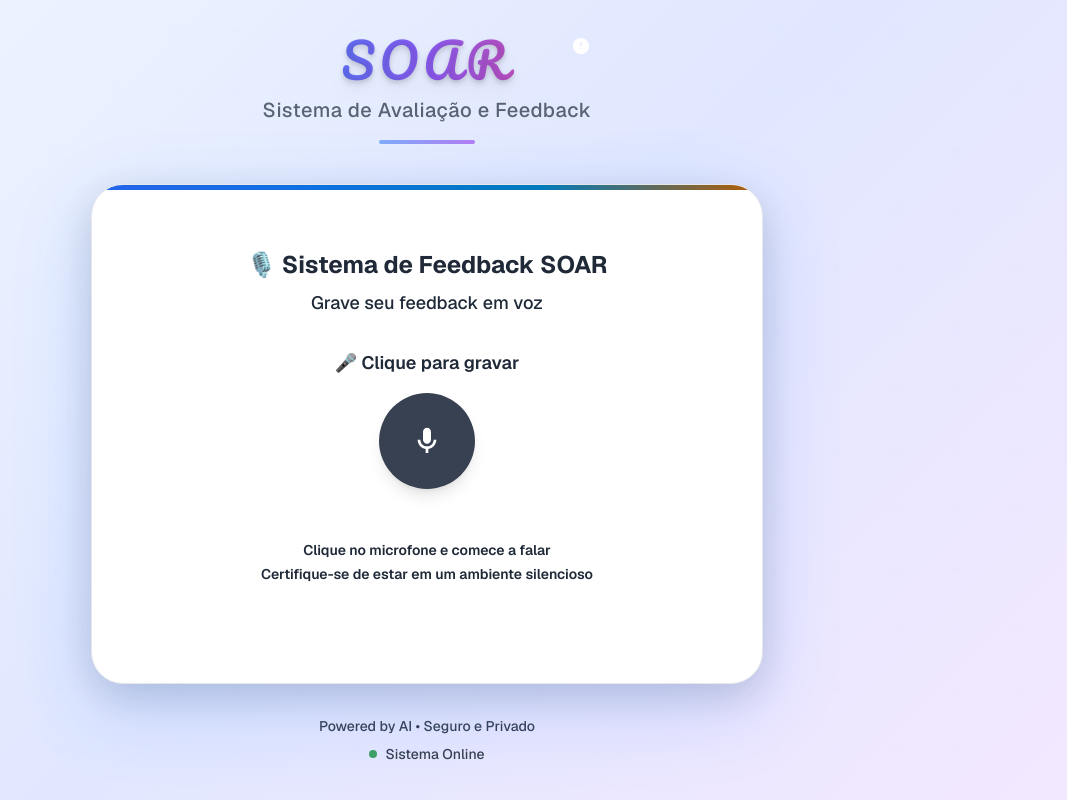
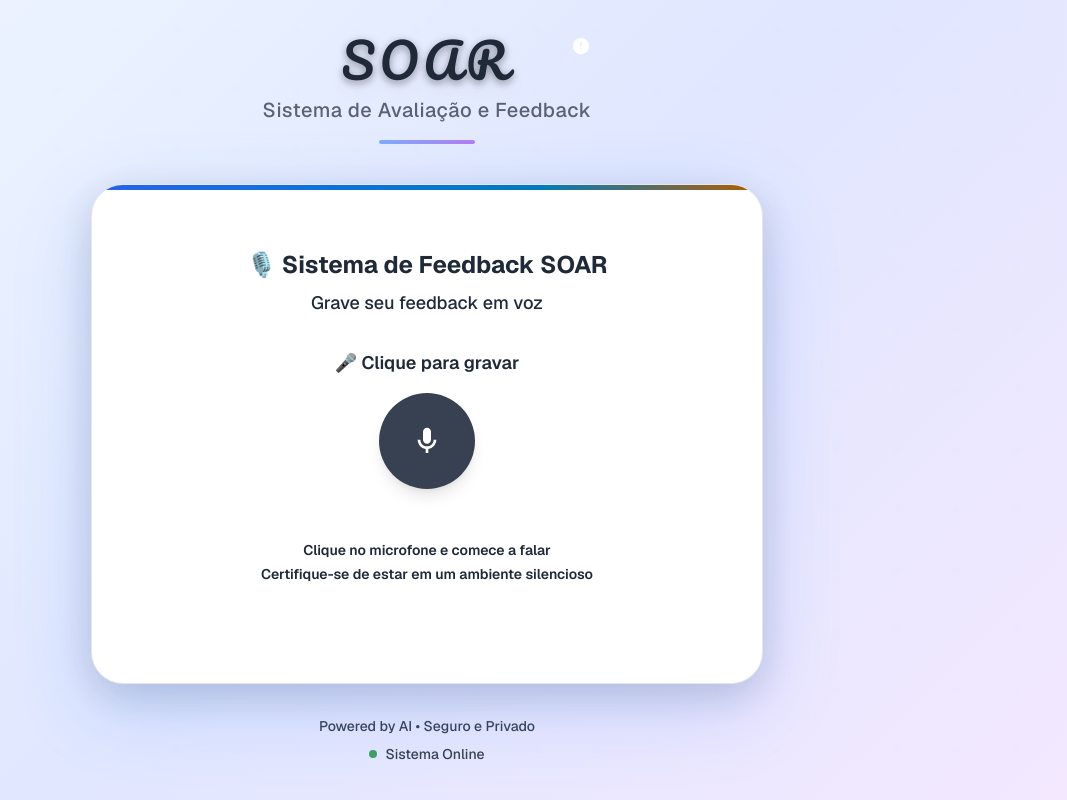
Before and after one commit to phsb5321/soar-feedback-system, a Next.js app: page / in a window 1280 px wide. Shown: the whole page, without its empty margins (213-1280 px from the left). Built offline with nearby package versions, Linux system fonts and the light colour scheme.

Commit message:
fix(accessibility): make footer text clearly visible on dark background
- Change footer text from dark gray (#374151) to light gray (#e5e7eb)
- Change Logo theme from 'gradient' to 'white' for dark background visibility
- Ensure 'Powered by AI • Seguro e Privado' and 'Sistema Online' are readable

```diff
--- a/src/app/page.tsx
+++ b/src/app/page.tsx
@@ -54,7 +54,7 @@ function HomeContent() {
             showSubtitle={true}
             subtitle="Sistema de Avaliação e Feedback"
             showDecorationLine={true}
-            theme="gradient"
+            theme="white"
           />
 
           {/* Help button for welcome/instructions */}
@@ -77,7 +77,7 @@ function HomeContent() {
             variant="caption"
             color="secondary"
             className="text-xs sm:text-sm font-medium"
-            style={{ color: "#374151", fontWeight: "500" }}
+            style={{ color: "#e5e7eb", fontWeight: "500" }}
           >
             Powered by AI • Seguro e Privado
           </Text>
@@ -90,7 +90,7 @@ function HomeContent() {
               variant="caption"
               color="secondary"
               className="text-xs"
-              style={{ color: "#374151", fontWeight: "500" }}
+              style={{ color: "#e5e7eb", fontWeight: "500" }}
             >
               Sistema Online
             </Text>
```
